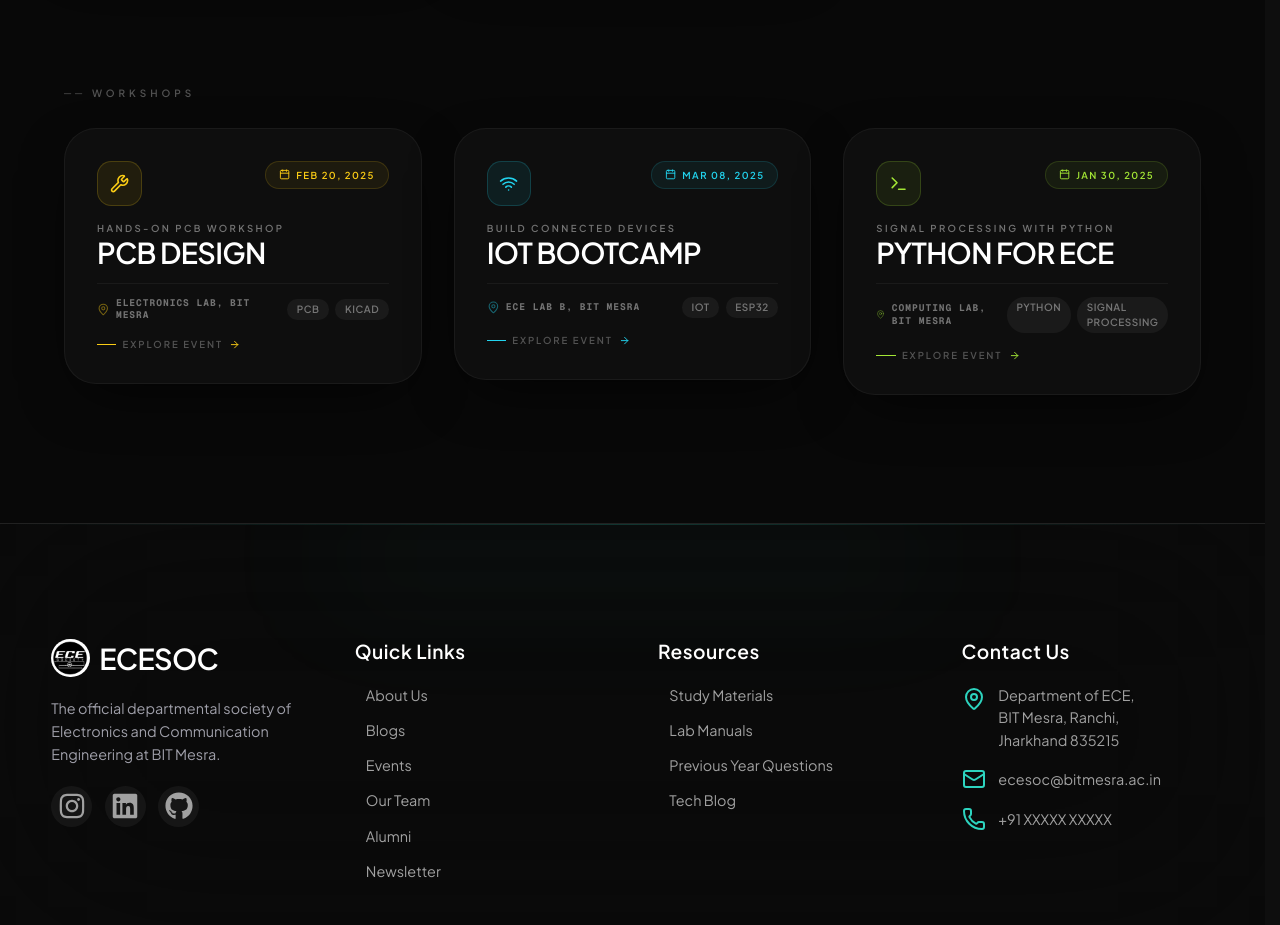
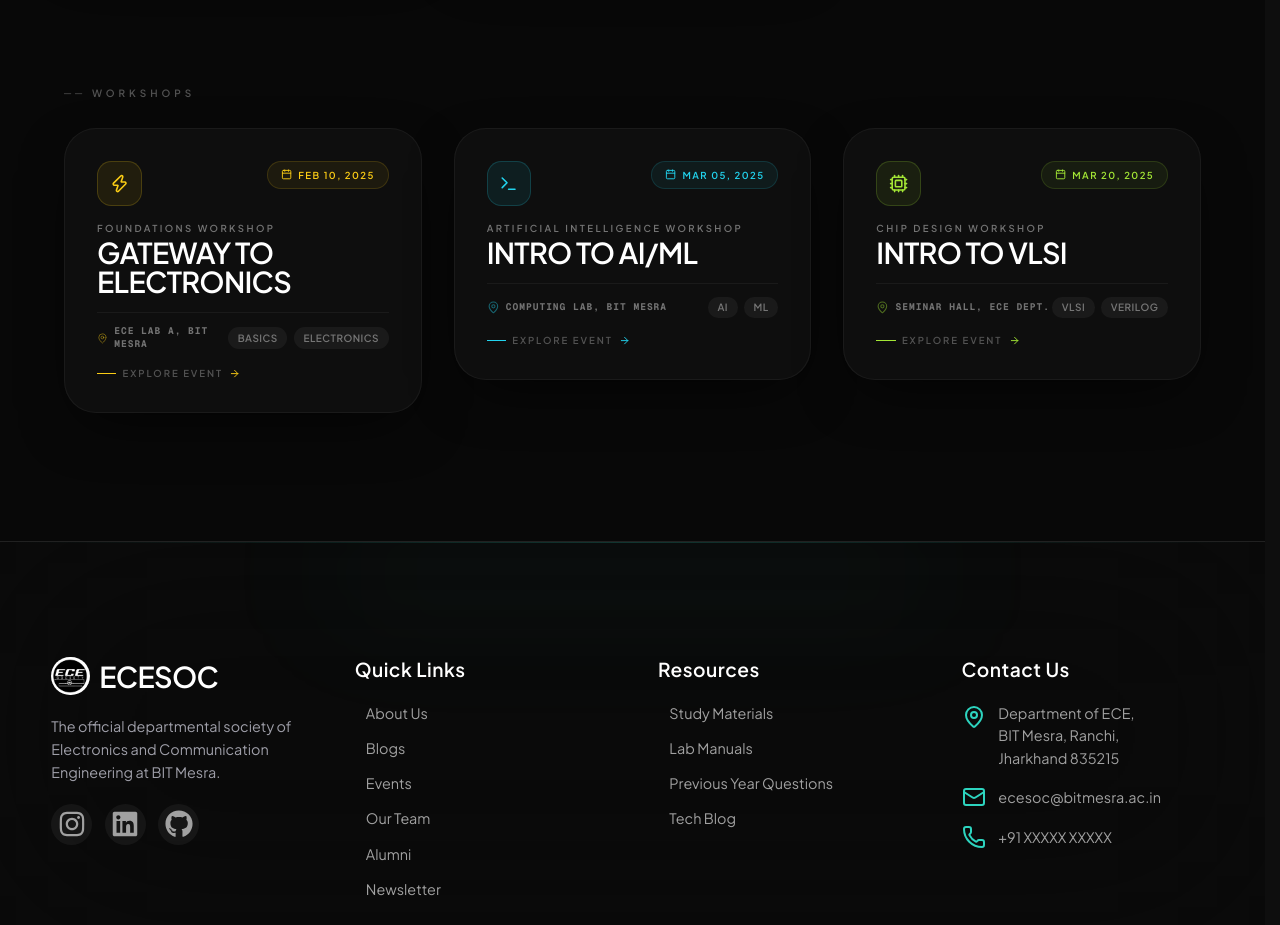
Before and after one commit to HiteshBajajft9/ECESocWeb, a Next.js app: page /events in a window 1280 px wide. Shown: the part 1640-2565 px from the top of the page. Built offline with nearby package versions, Linux system fonts and the light colour scheme; a web font is replaced by a local one.

Commit message:
feat(events): replace workshops with Gateway to Electronics, Intro to AI/ML, Intro to VLSI

```diff
--- a/app/events/page.tsx
+++ b/app/events/page.tsx
@@ -3,7 +3,7 @@
 import { motion, AnimatePresence } from 'framer-motion';
 import {
     Calendar, MapPin, ArrowRight, Zap, Code2, Trophy, Cpu,
-    Gamepad2, Star, Briefcase, Shield, Wrench, Wifi, Terminal,
+    Gamepad2, Star, Briefcase, Shield, Terminal,
 } from 'lucide-react';
 import { SectionReveal } from '@/modules/home/components/section-reveal';
 import { useState } from 'react';
@@ -106,46 +106,46 @@ const genericEvents = [
 
 const workshopEvents = [
     {
-        id: 'pcb-design',
-        title: 'PCB Design',
-        tagline: 'Hands-On PCB Workshop',
-        date: 'Feb 20, 2025',
-        location: 'Electronics Lab, BIT Mesra',
+        id: 'gateway-to-electronics',
+        title: 'Gateway to Electronics',
+        tagline: 'Foundations Workshop',
+        date: 'Feb 10, 2025',
+        location: 'ECE Lab A, BIT Mesra',
         description:
-            'A hands-on workshop covering PCB design fundamentals using KiCad and EasyEDA — from schematic capture to layout, routing, and fabrication-ready exports.',
-        icon: Wrench,
+            'A beginner-friendly workshop introducing the core foundations of electronics — resistors, capacitors, diodes, transistors, and basic circuit analysis. Perfect for freshers stepping into the world of ECE.',
+        icon: Zap,
         color: '#facc15',
         gradientFrom: 'from-yellow-500/20',
         gradientTo: 'to-orange-500/10',
-        tags: ['PCB', 'KiCad', 'Hardware'],
+        tags: ['Basics', 'Electronics', 'Beginner'],
     },
     {
-        id: 'iot-bootcamp',
-        title: 'IoT Bootcamp',
-        tagline: 'Build Connected Devices',
-        date: 'Mar 08, 2025',
-        location: 'ECE Lab B, BIT Mesra',
+        id: 'intro-to-aiml',
+        title: 'Intro to AI/ML',
+        tagline: 'Artificial Intelligence Workshop',
+        date: 'Mar 05, 2025',
+        location: 'Computing Lab, BIT Mesra',
         description:
-            'A two-day intensive bootcamp covering the full IoT stack — from ESP32 and sensor interfacing to MQTT, cloud dashboards, and real-time monitoring.',
-        icon: Wifi,
+            'An introductory workshop on Artificial Intelligence and Machine Learning — covering supervised learning, neural networks, model training, and real-world ECE applications of AI.',
+        icon: Terminal,
         color: '#22d3ee',
         gradientFrom: 'from-cyan-500/20',
         gradientTo: 'to-sky-500/10',
-        tags: ['IoT', 'ESP32', 'Cloud'],
+        tags: ['AI', 'ML', 'Neural Networks'],
     },
     {
-        id: 'python-for-ece',
-        title: 'Python for ECE',
-        tagline: 'Signal Processing with Python',
-        date: 'Jan 30, 2025',
-        location: 'Computing Lab, BIT Mesra',
+        id: 'intro-to-vlsi',
+        title: 'Intro to VLSI',
+        tagline: 'Chip Design Workshop',
+        date: 'Mar 20, 2025',
+        location: 'Seminar Hall, ECE Dept.',
         description:
-            'Learn to apply Python for ECE applications — signal processing with NumPy and SciPy, data visualisation with Matplotlib, and automation of lab measurements.',
-        icon: Terminal,
+            'A hands-on introduction to VLSI design — from CMOS logic gates and digital circuits to RTL coding in Verilog, simulation, and an overview of the chip fabrication pipeline.',
+        icon: Cpu,
         color: '#a3e635',
         gradientFrom: 'from-lime-500/20',
         gradientTo: 'to-green-500/10',
-        tags: ['Python', 'Signal Processing', 'NumPy'],
+        tags: ['VLSI', 'Verilog', 'Chip Design'],
     },
 ];
 
```
